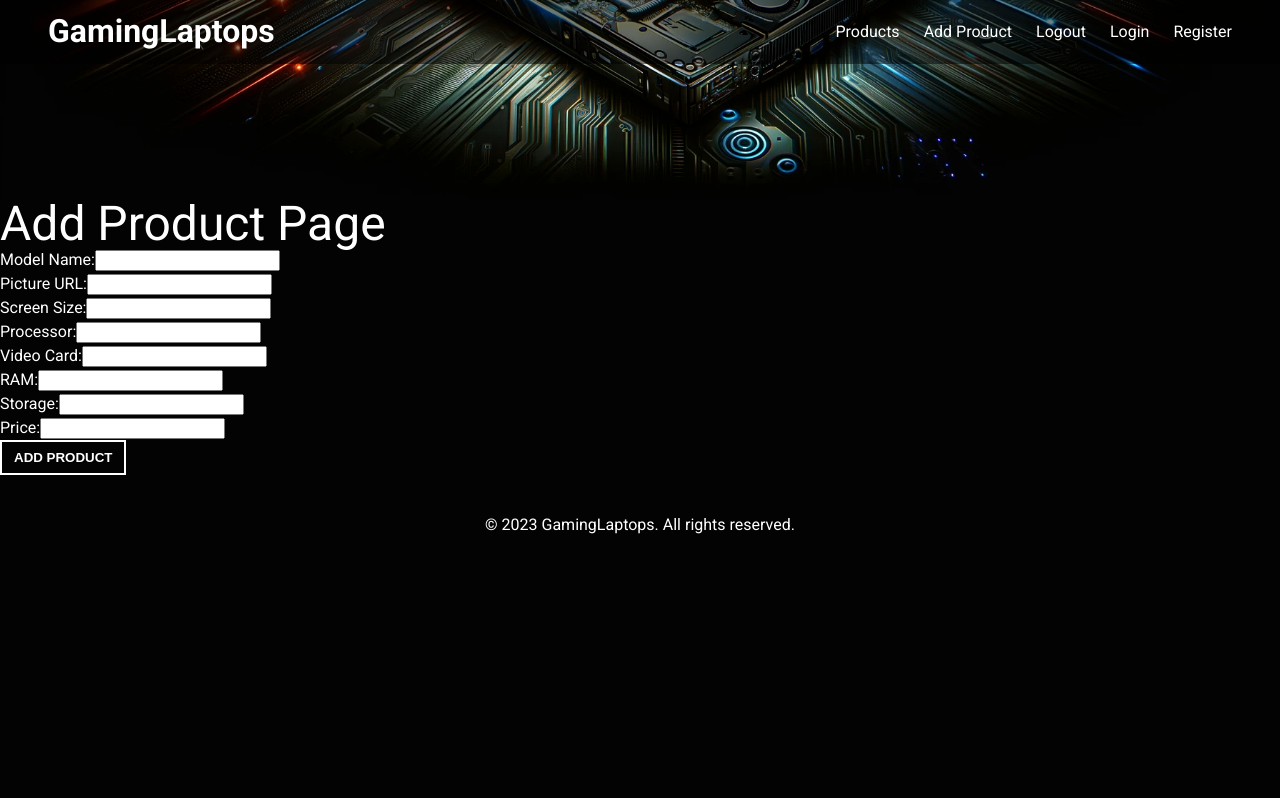
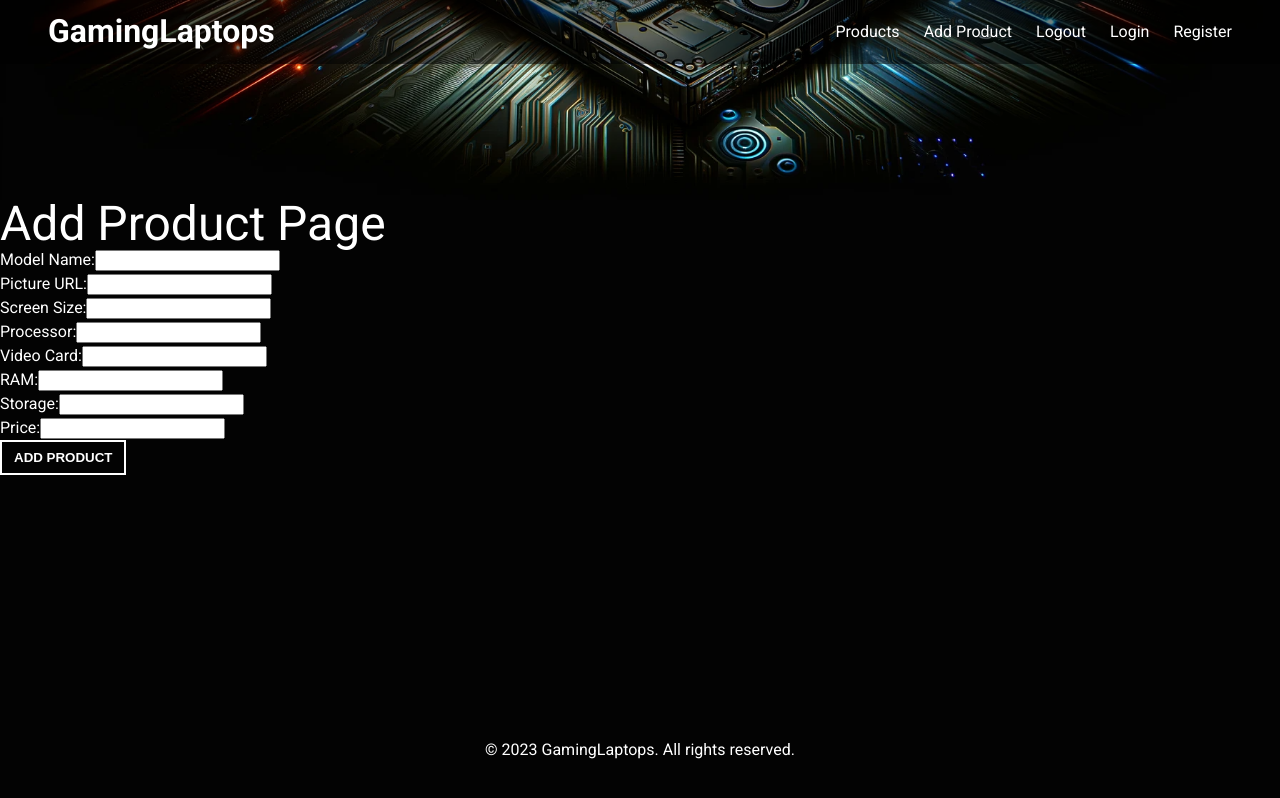
Before and after one commit to vankodev/softuni-reactjs-project, a React (Vite) app in the folder client/: page /products/add in a window 1280 px wide. Built offline with nearby package versions, Linux system fonts and the light colour scheme.

Commit message:
Pin Footer to bottom

```diff
--- a/client/src/App.jsx
+++ b/client/src/App.jsx
@@ -19,6 +19,7 @@ function App() {
 
             {showBanner && <Banner />}
 
+            <div className="content">
                 <Routes>
                     <Route path="/" element={<Home />} />
                     <Route path="/products" element={<ProductList />} />
@@ -26,6 +27,7 @@ function App() {
                     <Route path="/login" element={<Login />} />
                     <Route path="/register" element={<Register />} />
                 </Routes>
+            </div>
 
             <Footer />
         </div>
--- a/client/src/main.css
+++ b/client/src/main.css
@@ -59,6 +59,10 @@ img {
     padding: 0 var(--space-4);
 }
 
+.content {
+    min-height: calc(100vh - 300px);
+}
+
 @media (max-width: 768px) {
     .container {
         width: 100%;
```
Lines whose indentation alone changed are shown as unchanged.
